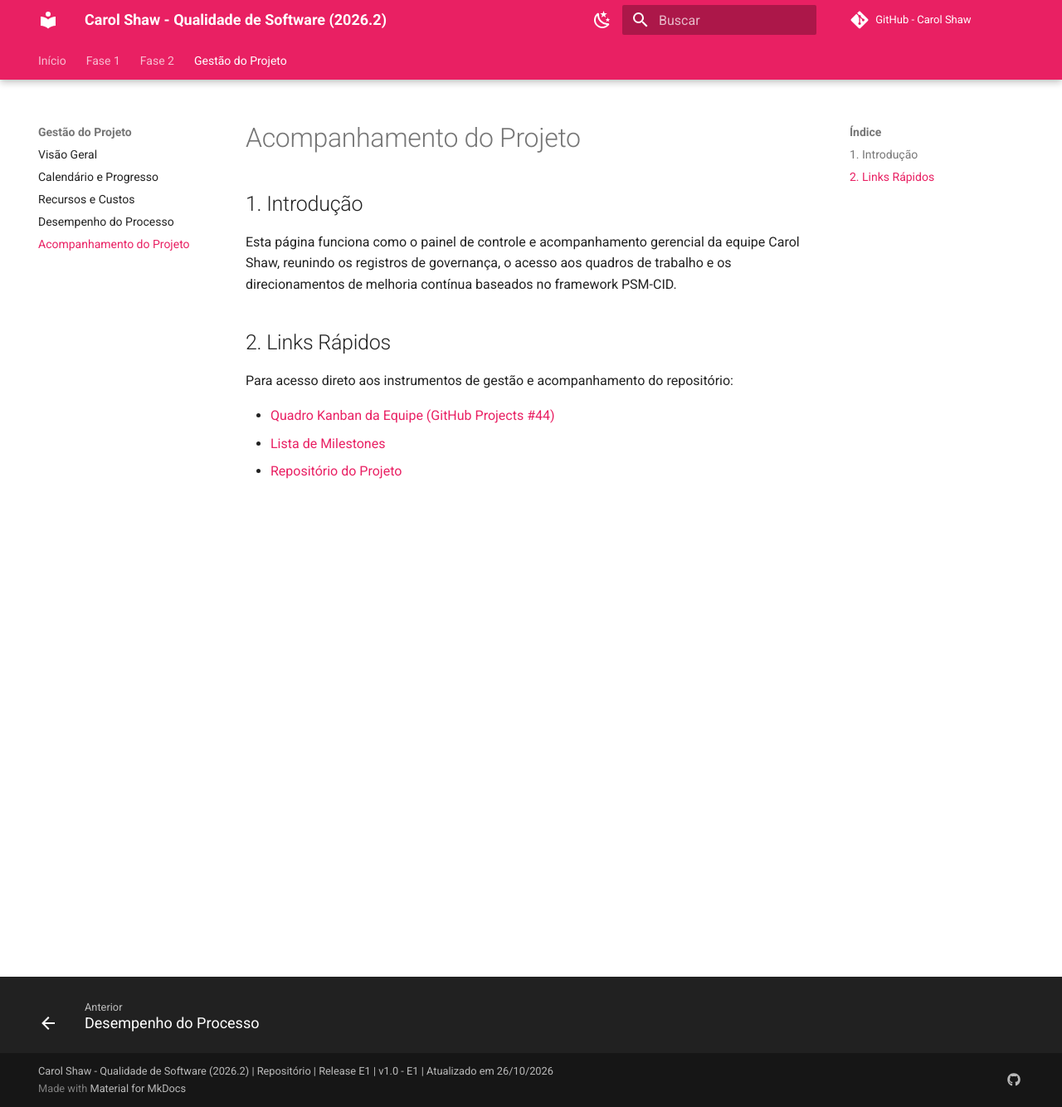
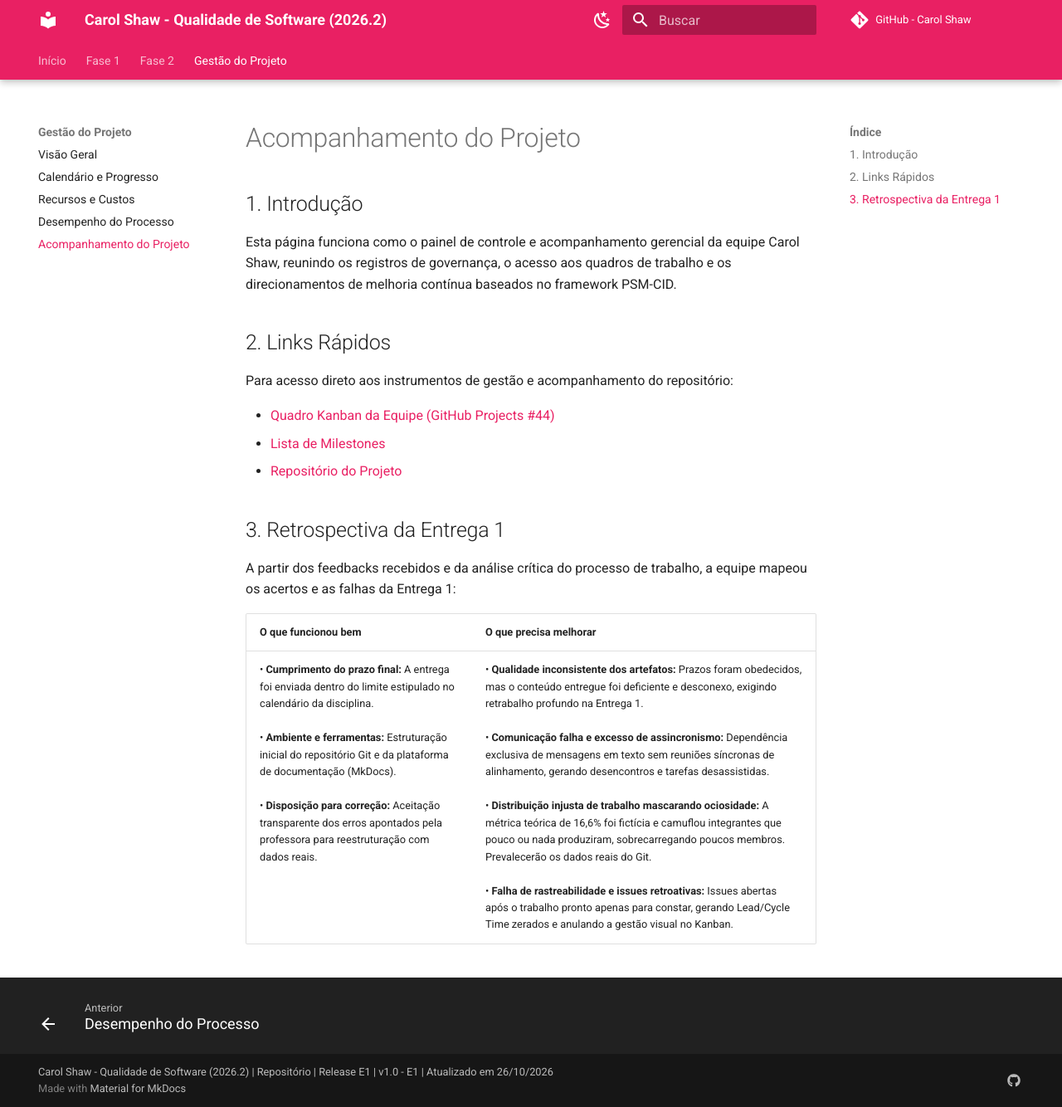
Before and after one commit to FCTE-Qualidade-de-Software-1/2026-2_T02_CAROL_SHAW, an MkDocs documentation site: the page built from docs/gestao/acompanhamento.md, in a window 1280 px wide and 1334 px high. Shown: the whole window at 83% size. Built offline with MkDocs 1.6.1 and Material for MkDocs 9.7.7, drawn with Linux system fonts in a browser that asks for light colours; comment, search, counter and statistics services are not loaded.

Commit message:
docs: retrospectiva entrega 1

```diff
--- a/docs/gestao/acompanhamento.md
+++ b/docs/gestao/acompanhamento.md
@@ -11,3 +11,11 @@ Para acesso direto aos instrumentos de gestão e acompanhamento do repositório:
 - [Quadro Kanban da Equipe (GitHub Projects #44)](https://github.com/orgs/FCTE-Qualidade-de-Software-1/projects/44)
 - [Lista de Milestones](https://github.com/FCTE-Qualidade-de-Software-1/2026-2_T02_CAROL_SHAW/milestones)
 - [Repositório do Projeto](https://github.com/FCTE-Qualidade-de-Software-1/2026-2_T02_CAROL_SHAW)
+
+## 3. Retrospectiva da Entrega 1
+
+A partir dos feedbacks recebidos e da análise crítica do processo de trabalho, a equipe mapeou os acertos e as falhas da Entrega 1:
+
+| O que funcionou bem | O que precisa melhorar |
+| :--- | :--- |
+| • **Cumprimento do prazo final:** A entrega foi enviada dentro do limite estipulado no calendário da disciplina.<br><br>• **Ambiente e ferramentas:** Estruturação inicial do repositório Git e da plataforma de documentação (MkDocs).<br><br>• **Disposição para correção:** Aceitação transparente dos erros apontados pela professora para reestruturação com dados reais. | • **Qualidade inconsistente dos artefatos:** Prazos foram obedecidos, mas o conteúdo entregue foi deficiente e desconexo, exigindo retrabalho profundo na Entrega 1.<br><br>• **Comunicação falha e excesso de assincronismo:** Dependência exclusiva de mensagens em texto sem reuniões síncronas de alinhamento, gerando desencontros e tarefas desassistidas.<br><br>• **Distribuição injusta de trabalho mascarando ociosidade:** A métrica teórica de 16,6% foi fictícia e camuflou integrantes que pouco ou nada produziram, sobrecarregando poucos membros. Prevalecerão os dados reais do Git.<br><br>• **Falha de rastreabilidade e issues retroativas:** Issues abertas após o trabalho pronto apenas para constar, gerando Lead/Cycle Time zerados e anulando a gestão visual no Kanban. |
```
